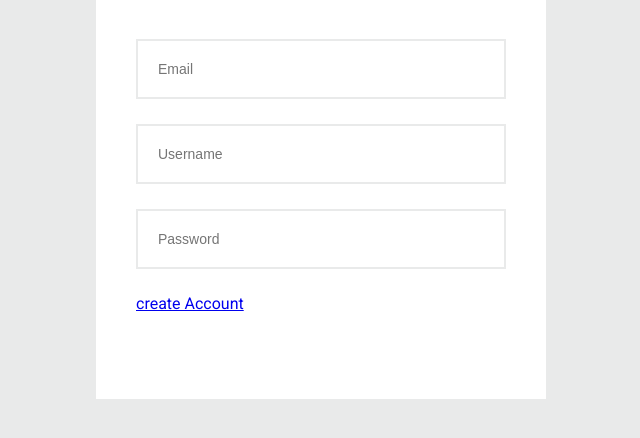
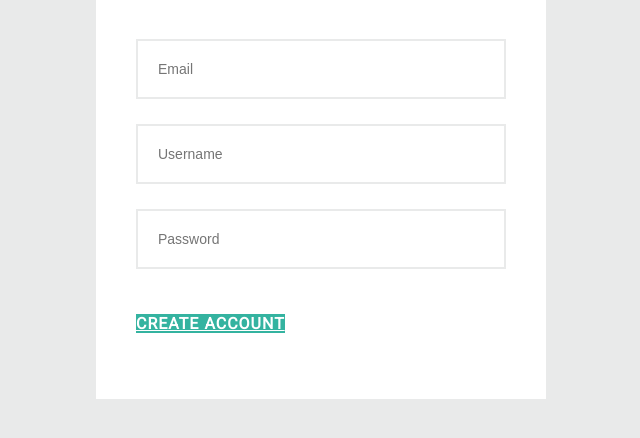
Before and after one commit to leemadov/emake, a PHP site: page /suli.html in a window 1280 px wide. Shown: the part 131-569 px from the top of the page, without its empty margins (319-959 px from the left). Run offline with PHP 8.4, Linux system fonts and the light colour scheme; some libraries are stand-ins or nearby versions.

Commit message:
Update style.css

```diff
--- a/style.css
+++ b/style.css
@@ -68,7 +68,16 @@ body{
 }
 
 
-span a{
-	text-decoration: none;
-	color: black;
+a{
+	width: 100%;
+	background: #34b3a0;
+	height: 60px;
+	text-align: center;
+	line-height: 60px;
+	text-transform: uppercase;
+	color: #fff;
+	font-weight: bold;
+	letter-spacing: 1px;
+	cursor: pointer;
+	margin-bottom: 30px;
 }
```
